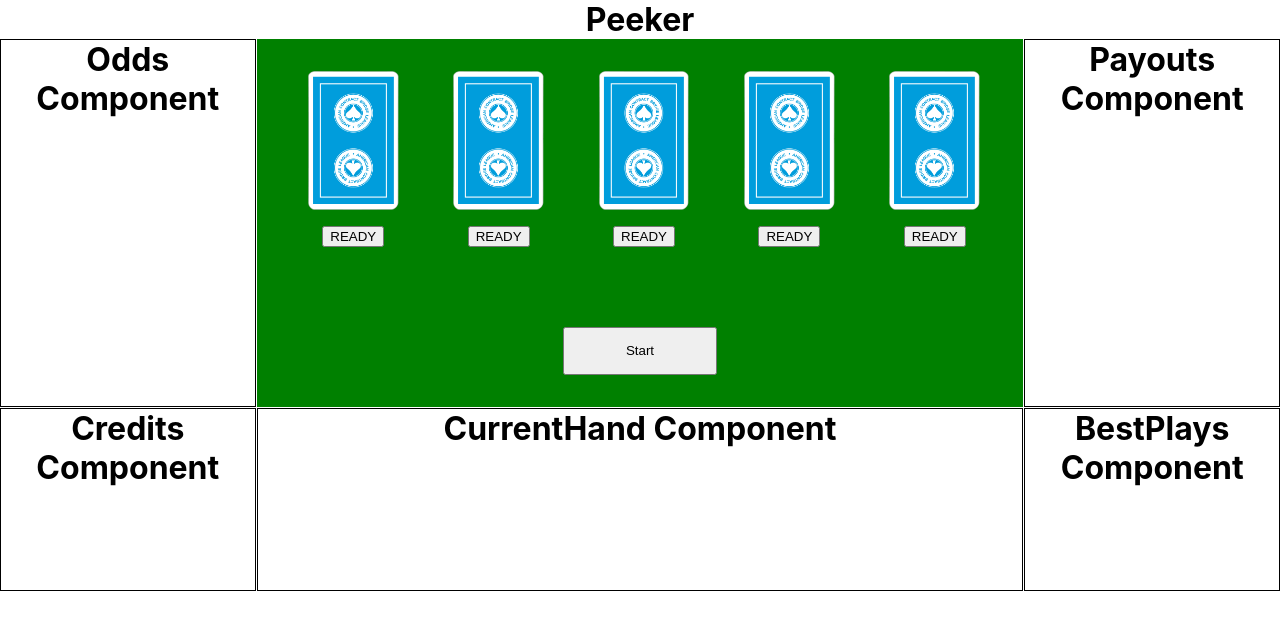
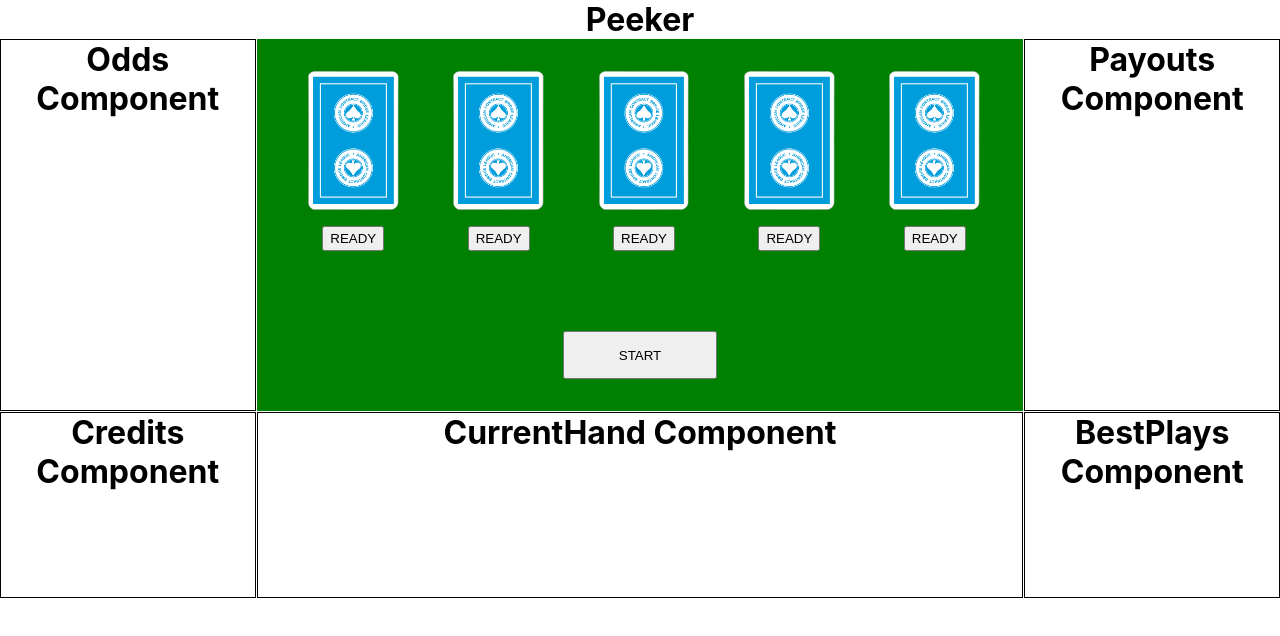
Before and after one commit to patrickrgrady81/Peeker-front, a React (Create React App) app: page / in a window 1280 px wide. Shown: the top 636 px of the page. Built offline with nearby package versions, Linux system fonts and the light colour scheme.

Commit message:
Made gameStates capitalized

```diff
--- a/src/components/card/Card.css
+++ b/src/components/card/Card.css
@@ -26,6 +26,7 @@
   flex: 0 2 auto;
   align-self: center;
   margin-top: 1rem;
+  height: 1.6rem;
 
 }
 
@@ -34,5 +35,5 @@
 }
 
 .none {
-  visibility: hidden
+  visibility: hidden;
 }
--- a/src/components/card/Card.js
+++ b/src/components/card/Card.js
@@ -13,14 +13,14 @@ export default class Card extends Component {
   }
 
   componentDidUpdate = () => {
-    if (this.props.gameState === "Deal") {
+    if (this.props.gameState === "DEAL") {
       if (this.state.held) {
         this.setState({ held: false });
       }
       if (this.state.class === "card-btn") {
         this.setState({ class: "none" });
       }
-    } else if (this.props.gameState === "Draw") {
+    } else if (this.props.gameState === "DRAW") {
       if (this.state.class === "none") {
         this.setState({ class: "card-btn" });
       }
@@ -37,7 +37,7 @@ export default class Card extends Component {
 
   showCards = () => {
     let cardImage;
-    if (this.props.gameState === "Start") {
+    if (this.props.gameState === "START") {
       cardImage = '/img/cards/blue_back.png';
 
       return (
@@ -58,7 +58,7 @@ export default class Card extends Component {
   }
 
   holdButton = () => {
-    if (this.props.gameState !== "Draw") return;
+    if (this.props.gameState !== "DRAW") return;
       this.props.card.held = !this.props.card.held
       this.setState(state => {
         return {
--- a/src/components/deck/Deck.js
+++ b/src/components/deck/Deck.js
@@ -8,7 +8,7 @@ export default class Deck extends Component {
     const newDeck = this.start()
 
     this.state = {
-      gameState: "Start",
+      gameState: "START",
       deck: newDeck,
       hand: []
     };
@@ -48,7 +48,7 @@ export default class Deck extends Component {
 
 
   buttonClick = () => {
-    if (this.state.gameState === "Start") {
+    if (this.state.gameState === "START") {
       for (let i = 0; i < 5; i++) {
         this.setState(state => {
           return {
@@ -59,10 +59,14 @@ export default class Deck extends Component {
       }
       this.setState(state => {
         return {
-          gameState: "Draw"
+          gameState: "DRAW"
         }
       });
-    } else if (this.state.gameState === "Draw") {
+      // =========================
+      // send my cards to the server so I can get info back
+      // about odds and stuff.
+
+    } else if (this.state.gameState === "DRAW") {
       // We started the game and have cards
       // When we click again we get new cards for all
       // cards that are !held
@@ -79,9 +83,12 @@ export default class Deck extends Component {
         return {
           deck: newDeck,
           hand: newHand,
-          gameState: "Deal"
+          gameState: "DEAL"
         }
       });
+      // =========================
+      // send my cards to the server so I can get info back
+      // about fianl tallies.
     } else {
       // Deal new hand
       // create new deck
@@ -99,7 +106,7 @@ export default class Deck extends Component {
         return {
           deck: newDeck,
           hand: pHand,
-          gameState: "Draw"
+          gameState: "DRAW"
         }
       });
     }
```
